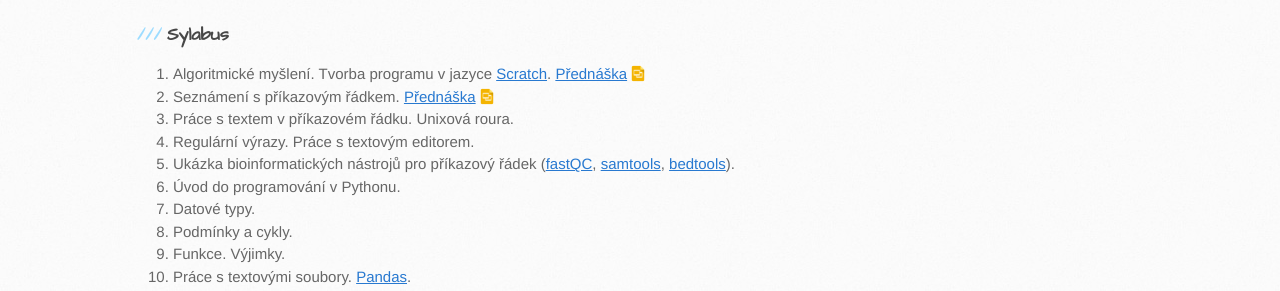
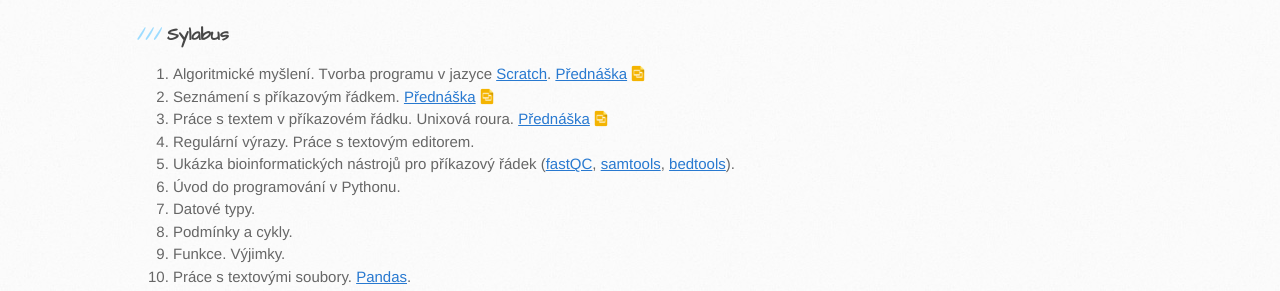
Before and after one commit to anastazie/intro_python_biol, a Jekyll site: the page built from index.md, in a window 1280 px wide. Shown: the part 1036-1327 px from the top of the page. Built offline with Jekyll 4.4.1, drawn with Linux system fonts in a browser that asks for light colours.

Commit message:
Update index.md

```diff
--- a/index.md
+++ b/index.md
@@ -18,7 +18,7 @@ Cílem předmětu je zbavení studentů strachu z příkazového řádku a nauč
 ### Sylabus
 1. Algoritmické myšlení. Tvorba programu v jazyce [Scratch](https://scratch.mit.edu/). <a href="https://docs.google.com/presentation/d/1wTbMsSLcAR-PMlyCPSV7bTxm_JIbaf3ES4ZEBmHo0VM/edit?usp=sharing" class="presentation">Přednáška</a>
 2. Seznámení s příkazovým řádkem. <a href="https://docs.google.com/presentation/d/1QSjm9QY1Ya9Tn7hMx5e836ly8soJtcBdUFmBKd2K69o/edit?usp=sharing" class="presentation">Přednáška</a>
-3. Práce s textem v příkazovém řádku. Unixová roura.
+3. Práce s textem v příkazovém řádku. Unixová roura. <a href="https://docs.google.com/presentation/d/1tFO22uSMCtcFkznsGPmpgUkQLuqHy6r90q_xSM0KNBs/edit?usp=sharing" class="presentation">Přednáška</a>
 4. Regulární výrazy. Práce s textovým editorem.
 5. Ukázka bioinformatických nástrojů pro příkazový řádek ([fastQC](http://www.bioinformatics.babraham.ac.uk/projects/fastqc/), [samtools](http://www.htslib.org/doc/samtools.html), [bedtools](http://bedtools.readthedocs.io/en/latest/)).
 6. Úvod do programování v Pythonu.
```
